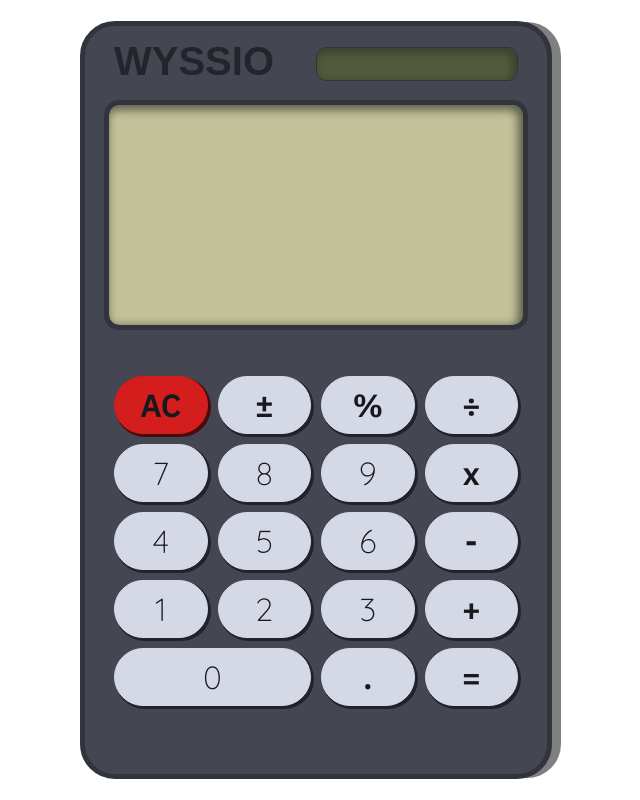
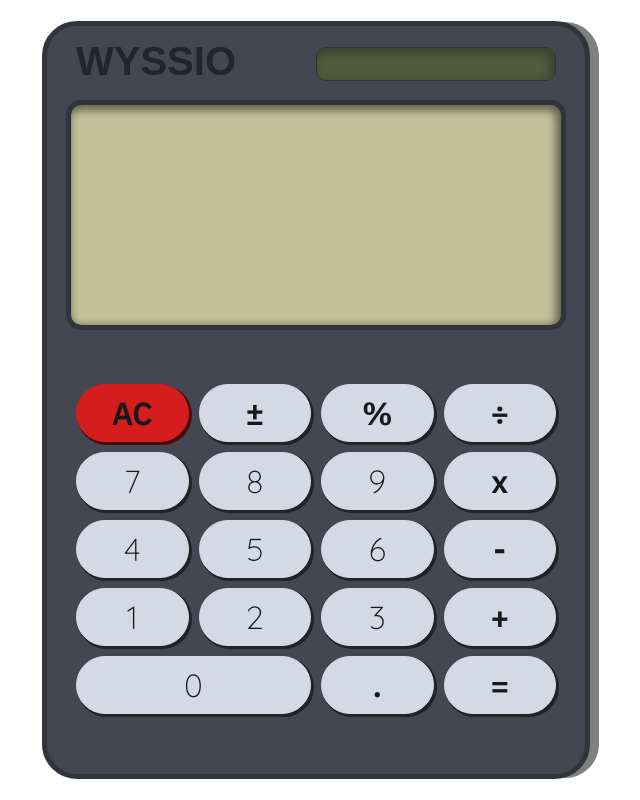
Before and after one commit to MWyssy/calculator-app, a React (Vite) app: page / in a window 1280 px wide. Shown: the whole page, without its empty margins (324-964 px from the left). Built offline with nearby package versions, Linux system fonts and the light colour scheme; a web font is replaced by a local one.

Commit message:
Tweak mobile size

```diff
--- a/src/App.css
+++ b/src/App.css
@@ -54,7 +54,6 @@
   #root {
     height: 87.5vh;
     width: 61.25vh;
-    max-width: 414px
 
   }
   #solar-bar {
```
